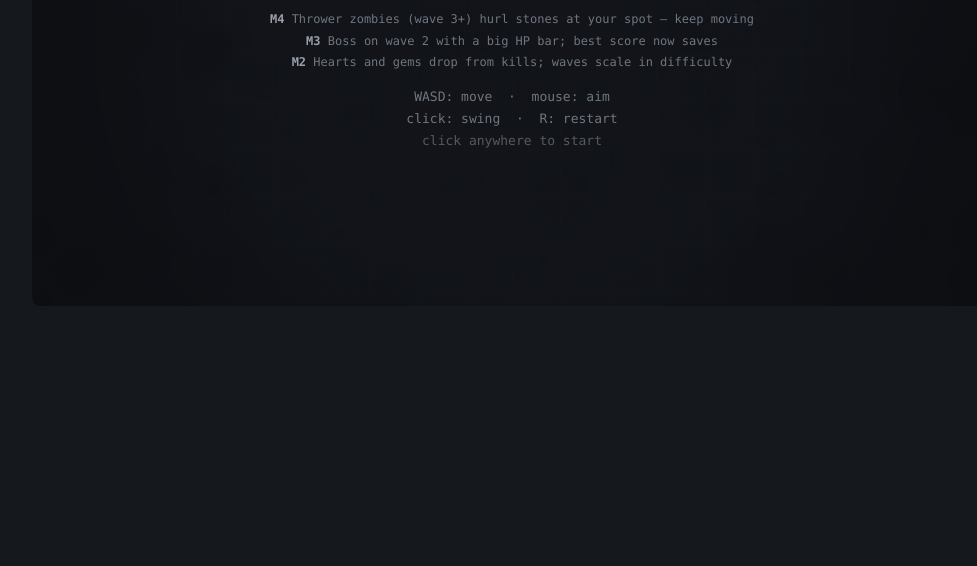
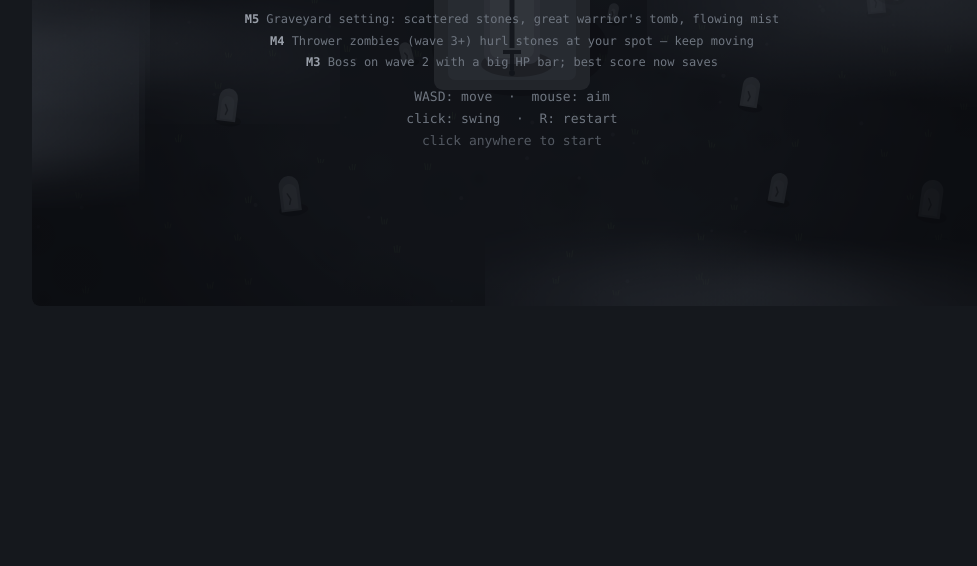
Before and after one commit to Danggg/LLMGame, a plain HTML site: page index.html in a window 1280 px wide. Shown: the part 258-824 px from the top of the page, without its empty margins (128-1105 px from the left). Drawn offline with Linux system fonts and the light colour scheme.

Commit message:
M5: graveyard setting — gravestones, warrior's tomb, flowing mist

```diff
--- a/index.html
+++ b/index.html
@@ -29,9 +29,9 @@
     <h1>ZOMBIE SWORD</h1>
     <div class="sub">A swordsman. A horde. Survive.</div>
     <div class="changelog">
+      <b>M5</b> Graveyard setting: scattered stones, great warrior's tomb, flowing mist<br>
       <b>M4</b> Thrower zombies (wave 3+) hurl stones at your spot — keep moving<br>
       <b>M3</b> Boss on wave 2 with a big HP bar; best score now saves<br>
-      <b>M2</b> Hearts and gems drop from kills; waves scale in difficulty
     </div>
     <div class="hint">
       WASD: move &nbsp;·&nbsp; mouse: aim<br>
@@ -44,6 +44,7 @@
 <script src="src/audio.js"></script>
 <script src="src/state.js"></script>
 <script src="src/ground.js"></script>
+<script src="src/fog.js"></script>
 <script src="src/particles.js"></script>
 <script src="src/pickups.js"></script>
 <script src="src/stones.js"></script>
--- /dev/null
+++ b/src/fog.js
@@ -0,0 +1,61 @@
+// flowing mist: pre-rendered soft sprites that drift across the graveyard,
+// fade in, and dissipate from time to time
+'use strict';
+
+const FOG_W = 260, FOG_H = 120;
+const fogSprites = [];
+for (let i = 0; i < 3; i++) {
+  const c = document.createElement('canvas');
+  c.width = FOG_W; c.height = FOG_H;
+  const g = c.getContext('2d');
+  for (let b = 0; b < 5; b++) {
+    const x = rand(FOG_W * 0.2, FOG_W * 0.8), y = rand(FOG_H * 0.35, FOG_H * 0.75), r = rand(50, 100);
+    const gr = g.createRadialGradient(x, y, 0, x, y, r);
+    gr.addColorStop(0, 'rgba(190,205,225,' + rand(0.10, 0.22).toFixed(3) + ')');
+    gr.addColorStop(1, 'rgba(190,205,225,0)');
+    g.save();
+    g.translate(x, y); g.scale(1.6, 0.55); g.translate(-x, -y); // squash into a wisp
+    g.fillStyle = gr; g.beginPath(); g.arc(x, y, r, 0, Math.PI * 2); g.fill();
+    g.restore();
+  }
+  fogSprites.push(c);
+}
+
+let fog = [];
+function respawnFog(p, initial) {
+  p.sprite = fogSprites[(Math.random() * fogSprites.length) | 0];
+  p.s = rand(1.2, 2.6);
+  p.v = rand(10, 32);
+  p.y = rand(H * 0.2, H * 0.95);
+  p.x = initial ? rand(-FOG_W, W + FOG_W) : -FOG_W * p.s / 2; // else: re-enter from the left
+  p.max = rand(7, 16);
+  p.life = initial ? rand(0, p.max) : p.max;
+}
+function initFog() {
+  fog = [];
+  for (let i = 0; i < 9; i++) {
+    const p = {};
+    respawnFog(p, true);
+    fog.push(p);
+  }
+}
+function updateFog(dt) {
+  for (const p of fog) {
+    p.life -= dt;
+    p.x += p.v * dt;
+    if (p.life <= 0 || p.x - FOG_W * p.s / 2 > W) respawnFog(p, false);
+  }
+}
+function drawFog(e) {
+  for (const p of fog) {
+    const t = p.max - p.life;
+    // fade in over the first 30%, out over the last 45% of each life
+    const a = Math.min(1, t / (p.max * 0.3), p.life / (p.max * 0.45));
+    if (a <= 0.01) continue;
+    e.globalAlpha = a;
+    const w = FOG_W * p.s, h = FOG_H * p.s;
+    e.drawImage(p.sprite, p.x - w / 2, p.y - h / 2, w, h);
+  }
+  e.globalAlpha = 1;
+}
+initFog();
--- a/src/ground.js
+++ b/src/ground.js
@@ -1,11 +1,95 @@
-// pre-rendered ground
+// pre-rendered graveyard: moonlit ground, scattered gravestones,
+// tomb of the great warrior dead-centre
 'use strict';
 
 const ground = document.createElement('canvas');
 ground.width = W; ground.height = H;
+
+// rounded slab (arcTo, no roundRect dependency)
+function slab(g, x, y, w, h, r) {
+  g.beginPath();
+  g.moveTo(x + r, y);
+  g.arcTo(x + w, y, x + w, y + h, r);
+  g.arcTo(x + w, y + h, x, y + h, r);
+  g.arcTo(x, y + h, x, y, r);
+  g.arcTo(x, y, x + w, y, r);
+  g.closePath();
+}
+
+// one weathered gravestone: rounded-top slab, inset face, crack
+function drawGrave(g, x, y, w, rot, tone) {
+  const c1 = tone > 1.9 ? '#6b727c' : tone > 1 ? '#60676f' : '#565d66';
+  const c2 = tone > 1.9 ? '#7a828c' : '#686f78';
+  g.save();
+  g.translate(x, y); g.rotate(rot);
+  // ground shadow
+  g.fillStyle = 'rgba(0,0,0,0.28)';
+  g.beginPath(); g.ellipse(2, 4, w * 0.72, w * 0.3, 0, 0, Math.PI * 2); g.fill();
+  // slab
+  const hw = w / 2, h = w * 1.25;
+  g.fillStyle = c1;
+  g.beginPath();
+  g.moveTo(-hw, hw * 0.5);
+  g.lineTo(-hw, -h + hw * 0.5);
+  g.arc(0, -h + hw * 0.5, hw, Math.PI, 0);
+  g.lineTo(hw, hw * 0.5);
+  g.closePath(); g.fill();
+  // inset face (lighter, catches moonlight)
+  g.fillStyle = c2;
+  g.beginPath();
+  g.moveTo(-hw + 3, hw * 0.3);
+  g.lineTo(-hw + 3, -h + hw);
+  g.arc(0, -h + hw, hw - 3, Math.PI, 0);
+  g.lineTo(hw - 3, hw * 0.3);
+  g.closePath(); g.fill();
+  // crack
+  g.strokeStyle = 'rgba(18,22,28,0.55)'; g.lineWidth = 1.5;
+  g.beginPath();
+  g.moveTo(-w * 0.12, -h * 0.5);
+  g.lineTo(w * 0.02, -h * 0.28);
+  g.lineTo(-w * 0.06, -h * 0.08);
+  g.stroke();
+  g.restore();
+}
+
+// tomb of the great warrior: plinth + tall engraved stele + cap
+function drawTomb(g, x, y) {
+  g.save();
+  g.translate(x, y);
+  // long soft shadow
+  g.fillStyle = 'rgba(0,0,0,0.32)';
+  g.beginPath(); g.ellipse(8, 12, 88, 48, 0, 0, Math.PI * 2); g.fill();
+  // plinth, two tiers
+  g.fillStyle = '#616871'; slab(g, -78, -54, 156, 108, 9); g.fill();
+  g.fillStyle = '#757d88'; slab(g, -64, -44, 128, 88, 7); g.fill();
+  // stele shadow on the plinth
+  g.fillStyle = 'rgba(0,0,0,0.30)';
+  g.beginPath(); g.ellipse(5, 28, 36, 13, 0, 0, Math.PI * 2); g.fill();
+  // stele (tall slab, faked height)
+  g.fillStyle = '#868e9a'; slab(g, -28, -94, 56, 122, 11); g.fill();
+  // lit face
+  g.fillStyle = '#99a2ae'; slab(g, -22, -88, 44, 110, 8); g.fill();
+  // cap
+  g.fillStyle = 'rgba(0,0,0,0.28)';
+  g.beginPath(); g.ellipse(0, -78, 36, 7, 0, 0, Math.PI * 2); g.fill();
+  g.fillStyle = '#a8b0bb'; slab(g, -33, -106, 66, 20, 9); g.fill();
+  // engraved sword of the warrior
+  g.fillStyle = 'rgba(34,40,50,0.85)';
+  g.fillRect(-2.5, -72, 5, 84);
+  g.beginPath();
+  g.moveTo(-2.5, -72); g.lineTo(0, -84); g.lineTo(2.5, -72);
+  g.closePath(); g.fill();
+  g.fillRect(-9, 14, 18, 4);
+  g.fillRect(-2, 18, 4, 16);
+  g.beginPath(); g.arc(0, 37, 3, 0, Math.PI * 2); g.fill();
+  g.restore();
+}
+
 (function paintGround() {
   const g = ground.getContext('2d');
-  g.fillStyle = '#262b33'; g.fillRect(0, 0, W, H);
+  // base: cold moonlit earth
+  g.fillStyle = '#232830'; g.fillRect(0, 0, W, H);
+  // soft dark mottling
   for (let i = 0; i < 140; i++) {
     const x = rand(0, W), y = rand(0, H), r = rand(8, 54);
     const gr = g.createRadialGradient(x, y, 0, x, y, r);
@@ -13,10 +97,43 @@ ground.width = W; ground.height = H;
     gr.addColorStop(1, 'rgba(0,0,0,0)');
     g.fillStyle = gr; g.beginPath(); g.arc(x, y, r, 0, Math.PI * 2); g.fill();
   }
-  g.strokeStyle = 'rgba(255,255,255,0.025)'; g.lineWidth = 1;
-  for (let x = 0; x <= W; x += 48) { g.beginPath(); g.moveTo(x + .5, 0); g.lineTo(x + .5, H); g.stroke(); }
-  for (let y = 0; y <= H; y += 48) { g.beginPath(); g.moveTo(0, y + .5); g.lineTo(W, y + .5); g.stroke(); }
+  // moss patches
+  for (let i = 0; i < 26; i++) {
+    const x = rand(0, W), y = rand(0, H), r = rand(14, 40);
+    const gr = g.createRadialGradient(x, y, 0, x, y, r);
+    gr.addColorStop(0, 'rgba(64,84,60,' + rand(0.05, 0.12).toFixed(3) + ')');
+    gr.addColorStop(1, 'rgba(64,84,60,0)');
+    g.fillStyle = gr; g.beginPath(); g.arc(x, y, r, 0, Math.PI * 2); g.fill();
+  }
+  // grass tufts
+  g.strokeStyle = 'rgba(96,124,84,0.35)'; g.lineWidth = 1; g.lineCap = 'round';
+  for (let i = 0; i < 90; i++) {
+    const x = rand(0, W), y = rand(0, H);
+    for (let b = -1; b <= 1; b++) {
+      g.beginPath(); g.moveTo(x + b * 2, y);
+      g.lineTo(x + b * 2 + b, y - rand(3, 7)); g.stroke();
+    }
+  }
+  // pebbles
+  g.fillStyle = 'rgba(120,128,140,0.18)';
+  for (let i = 0; i < 60; i++) {
+    g.beginPath(); g.arc(rand(0, W), rand(0, H), rand(1, 2.4), 0, Math.PI * 2); g.fill();
+  }
+  // scattered gravestones (keep the centre clear for the tomb)
+  for (let i = 0; i < 14; i++) {
+    let x, y, tries = 0;
+    do {
+      x = rand(44, W - 44); y = rand(44, H - 44); tries++;
+    } while (Math.hypot(x - W / 2, y - H / 2) < 132 && tries < 30);
+    drawGrave(g, x, y, rand(14, 22), rand(-0.18, 0.18), rand(0, 3));
+  }
+  // offering stones flanking the tomb
+  drawGrave(g, W / 2 - 104, H / 2 + 24, 12, -0.25, 1.2);
+  drawGrave(g, W / 2 + 100, H / 2 - 18, 10, 0.2, 0.4);
+  // the tomb, dead centre
+  drawTomb(g, W / 2, H / 2);
+  // vignette
   const vg = g.createRadialGradient(W / 2, H / 2, H * 0.45, W / 2, H / 2, H * 0.85);
-  vg.addColorStop(0, 'rgba(0,0,0,0)'); vg.addColorStop(1, 'rgba(0,0,0,0.45)');
+  vg.addColorStop(0, 'rgba(0,0,0,0)'); vg.addColorStop(1, 'rgba(0,0,0,0.5)');
   g.fillStyle = vg; g.fillRect(0, 0, W, H);
 })();
--- a/src/main.js
+++ b/src/main.js
@@ -34,6 +34,7 @@ function gameOver() {
 function frame(t) {
   const dt = Math.min(0.05, (t - lastT) / 1000);
   lastT = t;
+  updateFog(dt);
   if (state === 'play') {
     time += dt;
     const prevWave = wave;
@@ -66,7 +67,7 @@ function frame(t) {
     updateParticles(dt);
   }
   if (state !== 'menu') draw();
-  else ctx.drawImage(ground, 0, 0);
+  else { ctx.drawImage(ground, 0, 0); drawFog(ctx); }
   requestAnimationFrame(frame);
 }
 requestAnimationFrame(frame);
--- a/src/render.js
+++ b/src/render.js
@@ -185,6 +185,7 @@ function drawStones(e) {
 }
 function draw() {
   ctx.drawImage(ground, 0, 0);
+  drawFog(ctx);
   // particles
   for (const p of particles) {
     ctx.globalAlpha = Math.max(0, p.life / p.max);
```
Also changed, not shown: 2 other files.
